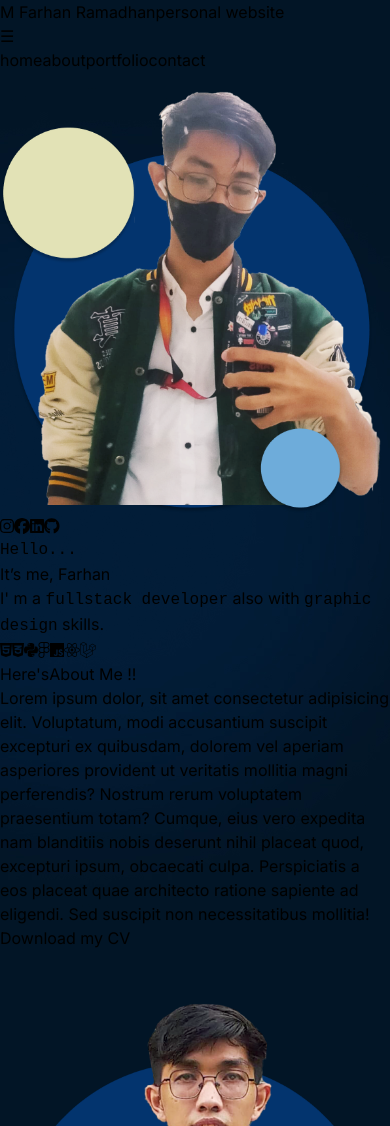
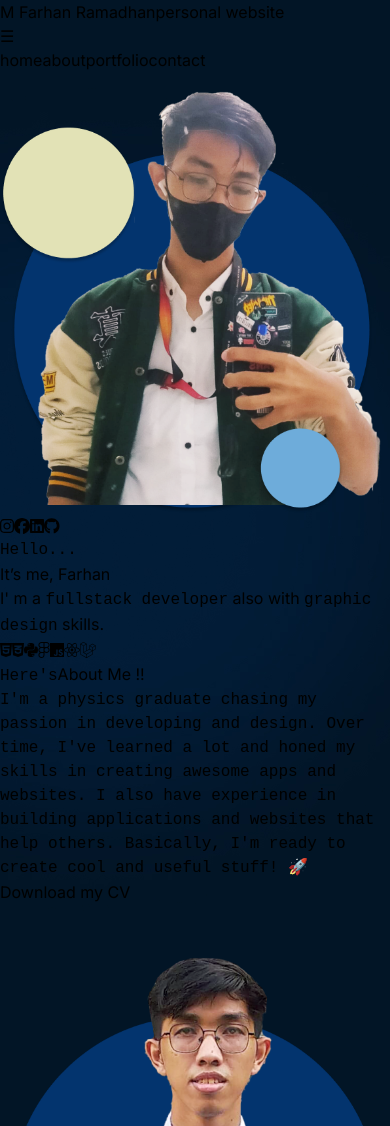
Before and after one commit to Frhan21/my-porto, a Next.js app: page / in a window 390 px wide. Shown: the top 1126 px of the page. Built offline with nearby package versions, Linux system fonts and the light colour scheme; no server answers; the database is empty.

Commit message:
update: reusable content lagi

```diff
--- a/src/app/components/About/index.jsx
+++ b/src/app/components/About/index.jsx
@@ -3,29 +3,33 @@ import Link from "next/link";
 
 const About = () => {
   return (
-    <div className="w-full h-auto flex flex-col md:flex-row justify-center items-center mt-[30rem] md:mt-10 px-5 sm:px-24 gap-7 md:gap-[5rem]" id="about">
+    <div
+      className="w-full h-auto flex flex-col md:flex-row justify-center items-center mt-[30rem] md:mt-10 px-5 sm:px-24 gap-7 md:gap-[5rem]"
+      id="about"
+    >
       {/* Text Section */}
-      <div className="flex flex-col w-full gap-4 mt-10 md:w-1/2 md:mt-0" data-aos='fade-right'>
+      <div
+        className="flex flex-col w-full gap-4 mt-10 md:gap-7 md:w-1/2 md:mt-0"
+        data-aos="fade-right"
+      >
         <div className="flex flex-col gap-2 text-center md:text-left">
-          <span className="text-4xl md:text-7xl font-extrabold text-[#6eacda]">
+          <span className="text-4xl text-white md:text-7xl font-jetbrains">
             Here's
           </span>
-          <span className="text-4xl md:text-7xl font-extrabold text-[#6eacda]">
+          <span className="text-4xl md:text-7xl font-extrabold text-[#e2e2b6]">
             About Me !!
           </span>
         </div>
-        <p className="text-base md:text-xl text-[#e2e2b6] text-justify font-semibold">
-          Lorem ipsum dolor, sit amet consectetur adipisicing elit. Voluptatum,
-          modi accusantium suscipit excepturi ex quibusdam, dolorem vel aperiam
-          asperiores provident ut veritatis mollitia magni perferendis? Nostrum
-          rerum voluptatem praesentium totam? Cumque, eius vero expedita nam
-          blanditiis nobis deserunt nihil placeat quod, excepturi ipsum,
-          obcaecati culpa. Perspiciatis a eos placeat quae architecto ratione
-          sapiente ad eligendi. Sed suscipit non necessitatibus mollitia!
+        <p className="text-base text-justify text-white md:text-xl font-jetbrains">
+          I'm a physics graduate chasing my passion in developing and design.
+          Over time, I've learned a lot and honed my skills in creating awesome
+          apps and websites. I also have experience in building applications and
+          websites that help others. Basically, I'm ready to create cool and
+          useful stuff! 🚀
         </p>
         <Link
           href="/"
-          className="px-4 py-2 bg-[#e2e2b6] w-[200px] font-bold rounded-md border-4 border-[#e2e2b6] hover:bg-[#021526] hover:text-white text-[1.1rem] text-center transition-all ease-in-out duration-300 mx-auto md:mx-0"
+          className="px-4 py-2 bg-[#e2e2b6] w-[200px] font-bold rounded-full border-4 border-[#e2e2b6] hover:bg-[#021526] hover:text-[#e2e2b6] text-[1.1rem] text-center transition-all ease-in-out duration-300 mx-auto md:mx-0"
         >
           Download my CV
         </Link>
--- a/src/app/components/Footer/index.jsx
+++ b/src/app/components/Footer/index.jsx
@@ -6,7 +6,7 @@ import Link from "next/link";
 const Footer = () => {
   return (
     <>
-      <div className="w-full h-fit mt: md:mt-[8rem]" id="contact">
+      <div className="w-full h-fit md:mt-[15rem]" id="contact">
         <div className="flex flex-col gap-6 mx-7 md:mx-[5rem]">
           <div className="flex flex-col justify-start gap-1 md:gap-4">
             <span className="text-4xl md:text-6xl font-extrabold text-[#e2e2b6]">
@@ -19,13 +19,13 @@ const Footer = () => {
           <div className="flex gap-6">
             <Link
               href="/"
-              className="bg-[#e2e2b6] border-2 border-[#e2e2b6] hover:bg-[#021526] hover:text-[#e2e2b6] px-4 py-2 rounded-md font-bold text-xl transition-all ease-in-out duration-300 hover:shadow-md hover:shadow-white/25"
+              className="bg-[#e2e2b6] border-2 border-[#e2e2b6] hover:bg-[#021526] hover:text-[#e2e2b6] px-4 py-2 rounded-full font-bold text-xl transition-all ease-in-out duration-300 hover:shadow-md hover:shadow-white/25"
             >
               <FontAwesomeIcon icon={faWhatsapp} /> Call me
             </Link>
             <Link
               href="/"
-              className="bg-[#e2e2b6] border-2 border-[#e2e2b6] hover:bg-[#021526] hover:text-[#e2e2b6] px-4 py-2 rounded-md font-bold text-xl transition-all ease-in-out duration-300 hover:shadow-md hover:shadow-white/25"
+              className="bg-[#e2e2b6] border-2 border-[#e2e2b6] hover:bg-[#021526] hover:text-[#e2e2b6] px-4 py-2 rounded-full font-bold text-xl transition-all ease-in-out duration-300 hover:shadow-md hover:shadow-white/25"
             >
               <FontAwesomeIcon icon={faEnvelope} /> Email me
             </Link>
--- a/src/app/components/Home/index.jsx
+++ b/src/app/components/Home/index.jsx
@@ -1,7 +1,6 @@
 "use client";
 
 import Image from "next/image";
-import { FontAwesomeIcon } from "@fortawesome/react-fontawesome";
 import {
   faCss3Alt,
   faFacebook,
@@ -15,7 +14,6 @@ import {
   faPython,
   faReact,
 } from "@fortawesome/free-brands-svg-icons";
-import Link from "next/link";
 import IconList from "../IconList";
 import SocialLinks from "../SosialLinks";
 
--- a/src/app/components/Navbar/index.jsx
+++ b/src/app/components/Navbar/index.jsx
@@ -1,10 +1,9 @@
 "use client";
 
-import { useState, useRef, useEffect } from "react";
+import { useState, useRef } from "react";
 
 const Navbar = () => {
   const [isOpen, setIsOpen] = useState(false);
-  const [isSticky, setIsSticky] = useState(false);
   const navbarRef = useRef(null);
 
   const handleScroll = (id) => {
@@ -13,7 +12,7 @@ const Navbar = () => {
       const navbarHeight = navbarRef.current.offsetHeight; // Mengukur tinggi navbar
       const yOffset = -navbarHeight - 10; // Tambahkan margin kecil
       const y =
-        targetElement.getBoundingClientRect().top +``
+        targetElement.getBoundingClientRect().top +
         window.pageYOffset +
         yOffset;
       window.scrollTo({ top: y, behavior: "smooth" });
@@ -21,28 +20,10 @@ const Navbar = () => {
     }
   };
 
-  useEffect(() => {
-    const handleStickyNavbar = () => {
-      if (window.scrollY > 0) {
-        setIsSticky(true);
-      } else {
-        setIsSticky(false);
-      }
-    };
-
-    window.addEventListener("scroll", handleStickyNavbar);
-
-    return () => {
-      window.removeEventListener("scroll", handleStickyNavbar);
-    };
-  }, []);
-
   return (
     <div
       ref={navbarRef}
-      className={`${
-        isSticky ? "sticky top-0" : "relative"
-      } z-50 flex items-center justify-between w-full px-3 py-2 text-white transition-all duration-300 border-b-2 rounded-b-[1rem] backdrop-blur-lg bg-white/10 border-white/25 sm:px-20`}
+      className="relative z-50 flex items-center justify-between w-full px-5 py-5 text-white transition-all duration-300 sm:px-20"
     >
       <div className="flex flex-col items-center">
         <span className="text-xl font-bold">M Farhan Ramadhan</span>
```
